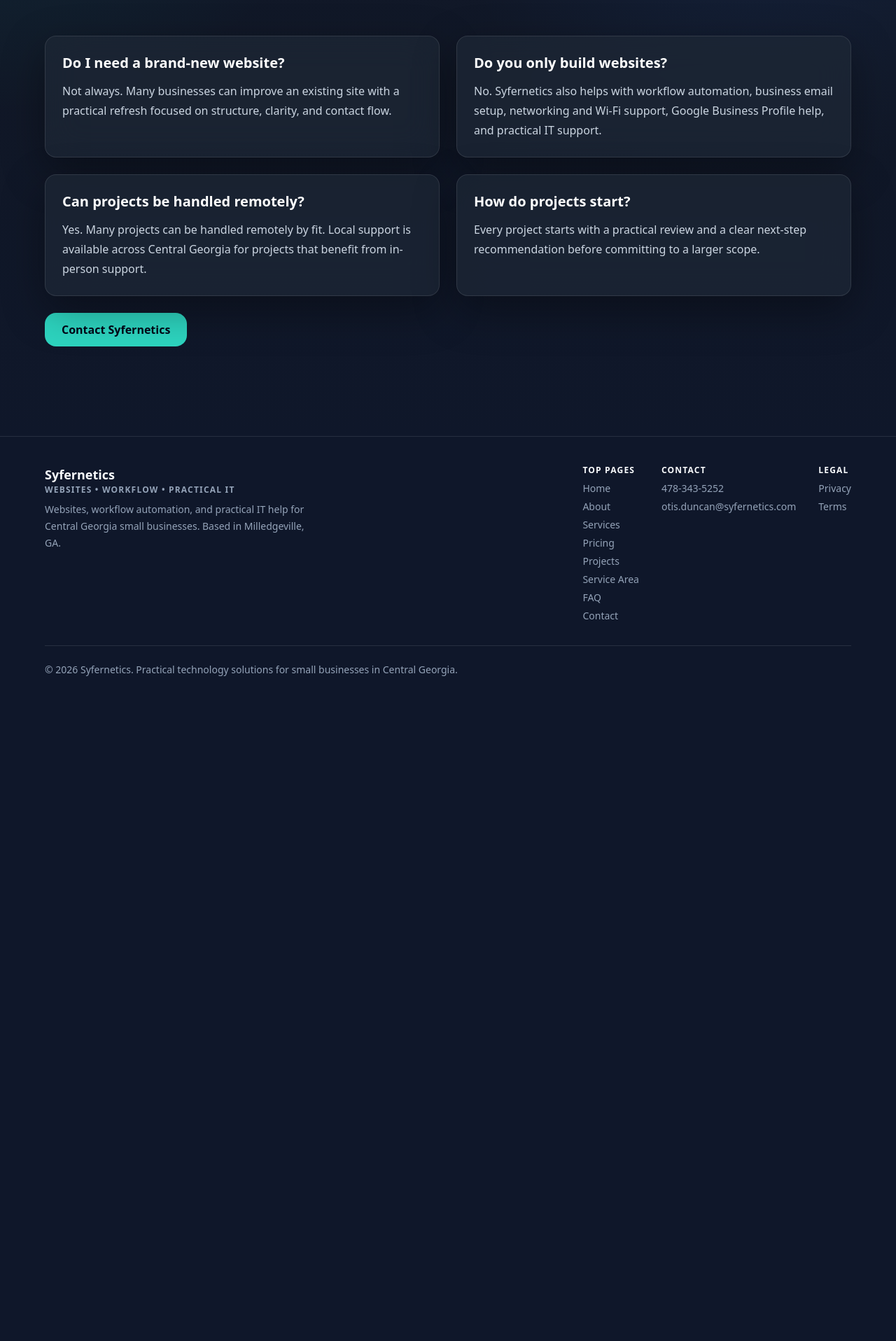
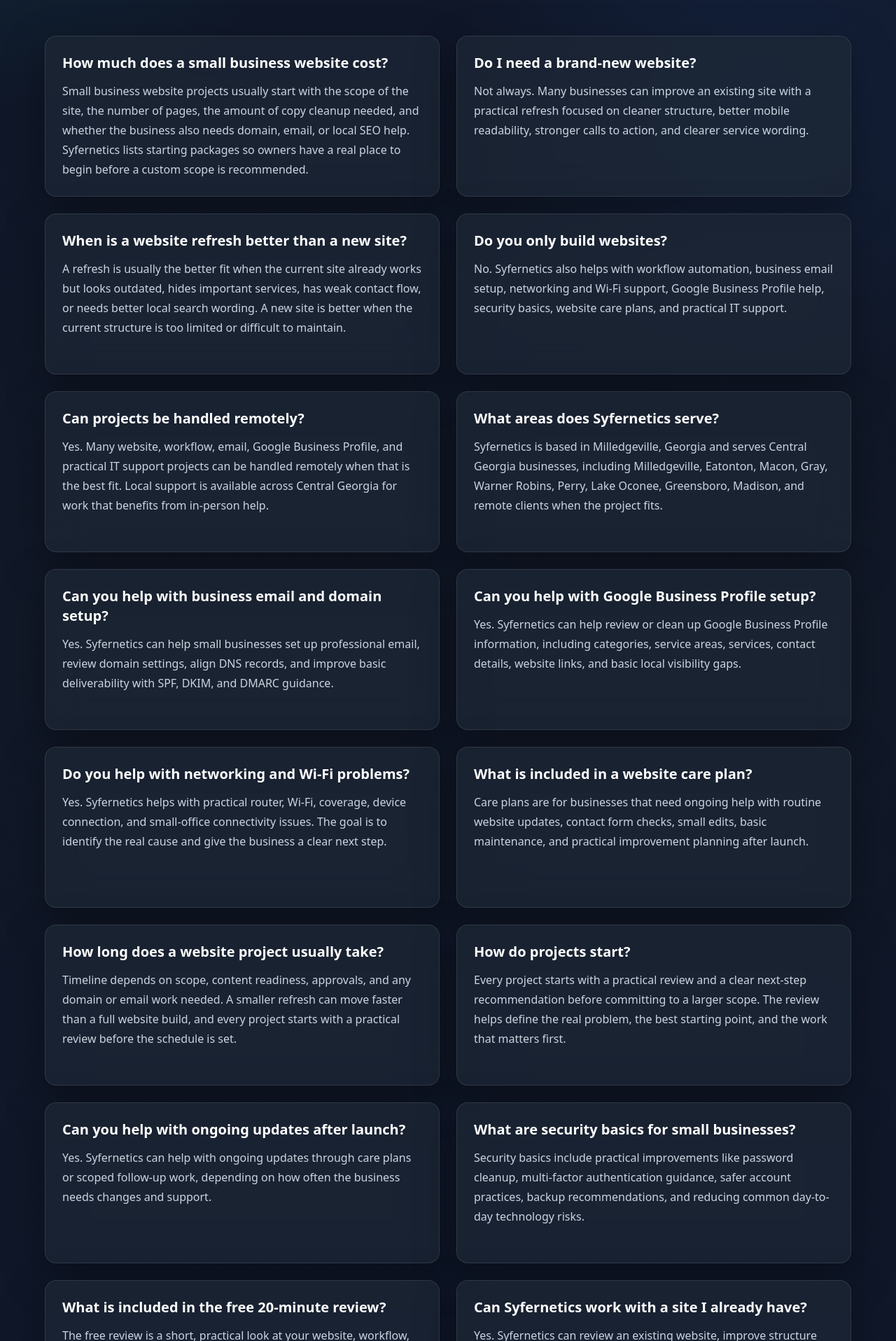
Before and after one commit to otiseduncan/Syfernetics-Home, a Next.js app: page /faq in a window 1280 px wide. Shown: the part 464-2380 px from the top of the page at 70% size. Before the commit the page ends 1471 px from the top, so only its background shows below. Built offline with nearby package versions, Linux system fonts and the light colour scheme.

Commit message:
seo: expand faq and add faq schema

```diff
--- a/app/faq/page.tsx
+++ b/app/faq/page.tsx
@@ -19,34 +19,112 @@
 
 const faqItems = [
   {
+    question: 'How much does a small business website cost?',
+    answer:
+      'Small business website projects usually start with the scope of the site, the number of pages, the amount of copy cleanup needed, and whether the business also needs domain, email, or local SEO help. Syfernetics lists starting packages so owners have a real place to begin before a custom scope is recommended.',
+  },
+  {
     question: 'Do I need a brand-new website?',
     answer:
-      'Not always. Many businesses can improve an existing site with a practical refresh focused on structure, clarity, and contact flow.',
+      'Not always. Many businesses can improve an existing site with a practical refresh focused on cleaner structure, better mobile readability, stronger calls to action, and clearer service wording.',
+  },
+  {
+    question: 'When is a website refresh better than a new site?',
+    answer:
+      'A refresh is usually the better fit when the current site already works but looks outdated, hides important services, has weak contact flow, or needs better local search wording. A new site is better when the current structure is too limited or difficult to maintain.',
   },
   {
     question: 'Do you only build websites?',
     answer:
-      'No. Syfernetics also helps with workflow automation, business email setup, networking and Wi-Fi support, Google Business Profile help, and practical IT support.',
+      'No. Syfernetics also helps with workflow automation, business email setup, networking and Wi-Fi support, Google Business Profile help, security basics, website care plans, and practical IT support.',
   },
   {
     question: 'Can projects be handled remotely?',
     answer:
-      'Yes. Many projects can be handled remotely by fit. Local support is available across Central Georgia for projects that benefit from in-person support.',
+      'Yes. Many website, workflow, email, Google Business Profile, and practical IT support projects can be handled remotely when that is the best fit. Local support is available across Central Georgia for work that benefits from in-person help.',
+  },
+  {
+    question: 'What areas does Syfernetics serve?',
+    answer:
+      'Syfernetics is based in Milledgeville, Georgia and serves Central Georgia businesses, including Milledgeville, Eatonton, Macon, Gray, Warner Robins, Perry, Lake Oconee, Greensboro, Madison, and remote clients when the project fits.',
+  },
+  {
+    question: 'Can you help with business email and domain setup?',
+    answer:
+      'Yes. Syfernetics can help small businesses set up professional email, review domain settings, align DNS records, and improve basic deliverability with SPF, DKIM, and DMARC guidance.',
+  },
+  {
+    question: 'Can you help with Google Business Profile setup?',
+    answer:
+      'Yes. Syfernetics can help review or clean up Google Business Profile information, including categories, service areas, services, contact details, website links, and basic local visibility gaps.',
+  },
+  {
+    question: 'Do you help with networking and Wi-Fi problems?',
+    answer:
+      'Yes. Syfernetics helps with practical router, Wi-Fi, coverage, device connection, and small-office connectivity issues. The goal is to identify the real cause and give the business a clear next step.',
+  },
+  {
+    question: 'What is included in a website care plan?',
+    answer:
+      'Care plans are for businesses that need ongoing help with routine website updates, contact form checks, small edits, basic maintenance, and practical improvement planning after launch.',
+  },
+  {
+    question: 'How long does a website project usually take?',
+    answer:
+      'Timeline depends on scope, content readiness, approvals, and any domain or email work needed. A smaller refresh can move faster than a full website build, and every project starts with a practical review before the schedule is set.',
   },
   {
     question: 'How do projects start?',
     answer:
-      'Every project starts with a practical review and a clear next-step recommendation before committing to a larger scope.',
+      'Every project starts with a practical review and a clear next-step recommendation before committing to a larger scope. The review helps define the real problem, the best starting point, and the work that matters first.',
+  },
+  {
+    question: 'Can you help with ongoing updates after launch?',
+    answer:
+      'Yes. Syfernetics can help with ongoing updates through care plans or scoped follow-up work, depending on how often the business needs changes and support.',
+  },
+  {
+    question: 'What are security basics for small businesses?',
+    answer:
+      'Security basics include practical improvements like password cleanup, multi-factor authentication guidance, safer account practices, backup recommendations, and reducing common day-to-day technology risks.',
+  },
+  {
+    question: 'What is included in the free 20-minute review?',
+    answer:
+      'The free review is a short, practical look at your website, workflow, business email, local visibility, or technology issue. The goal is to identify obvious gaps and recommend the next best step.',
+  },
+  {
+    question: 'Can Syfernetics work with a site I already have?',
+    answer:
+      'Yes. Syfernetics can review an existing website, improve structure and wording, adjust customer paths, clean up key pages, or recommend whether a deeper rebuild makes more sense.',
   },
 ]
+
+const faqSchema = {
+  '@context': 'https://schema.org',
+  '@type': 'FAQPage',
+  mainEntity: faqItems.map((item) => ({
+    '@type': 'Question',
+    name: item.question,
+    acceptedAnswer: {
+      '@type': 'Answer',
+      text: item.answer,
+    },
+  })),
+}
 
 export default function FAQPage() {
   return (
     <PageShell>
+      <script
+        type="application/ld+json"
+        dangerouslySetInnerHTML={{ __html: JSON.stringify(faqSchema) }}
+      />
+
       <SectionShell
         eyebrow="FAQ"
         title="Common questions about practical business technology support"
-        description="Straight answers about website projects, workflow tools, business email setup, networking support, and practical IT help."
+        description="Straight answers about website projects, workflow tools, business email setup, networking support, local visibility, pricing, and practical IT help."
         headingAs="h1"
       >
         <div className="grid auto-rows-fr gap-6 md:grid-cols-2">
```
